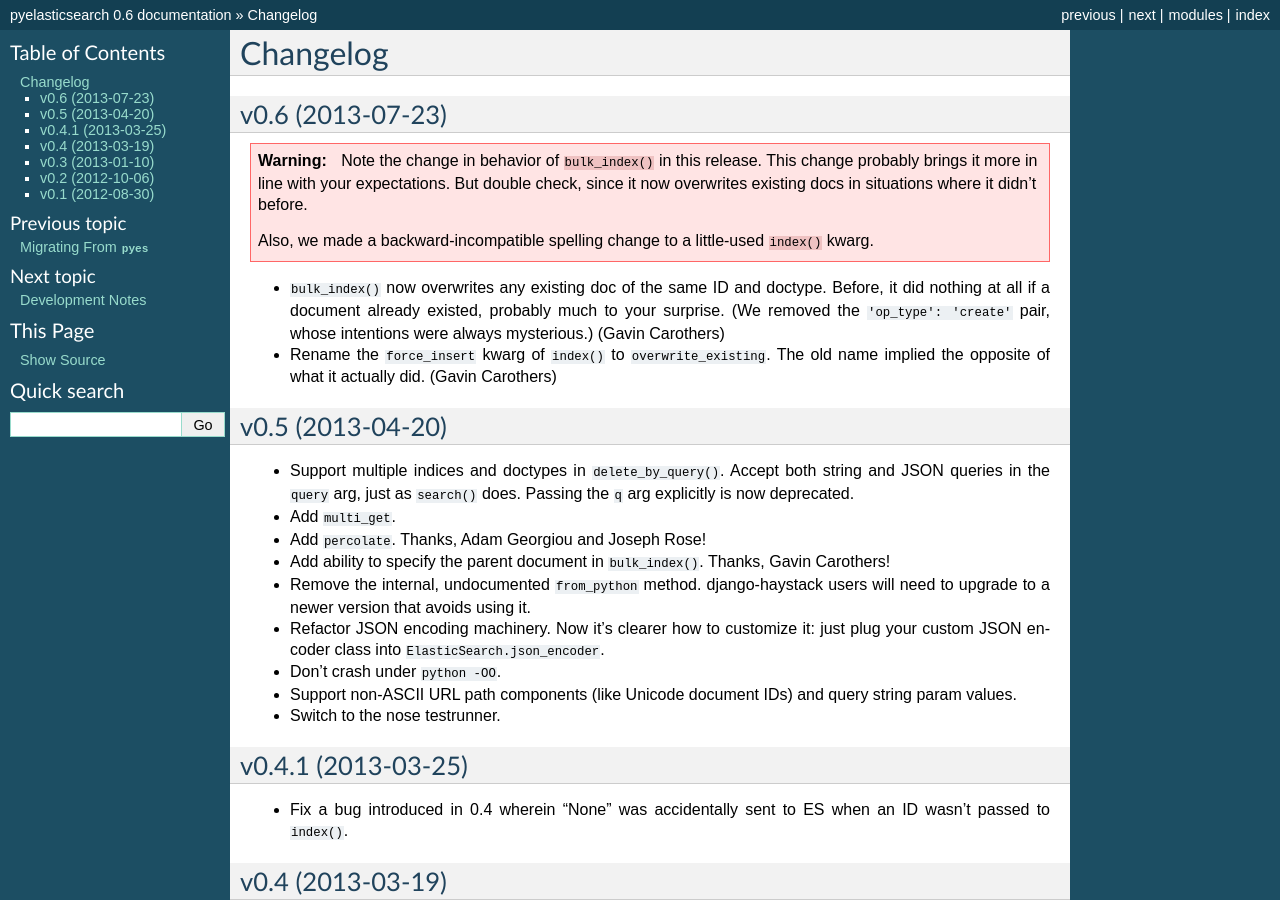
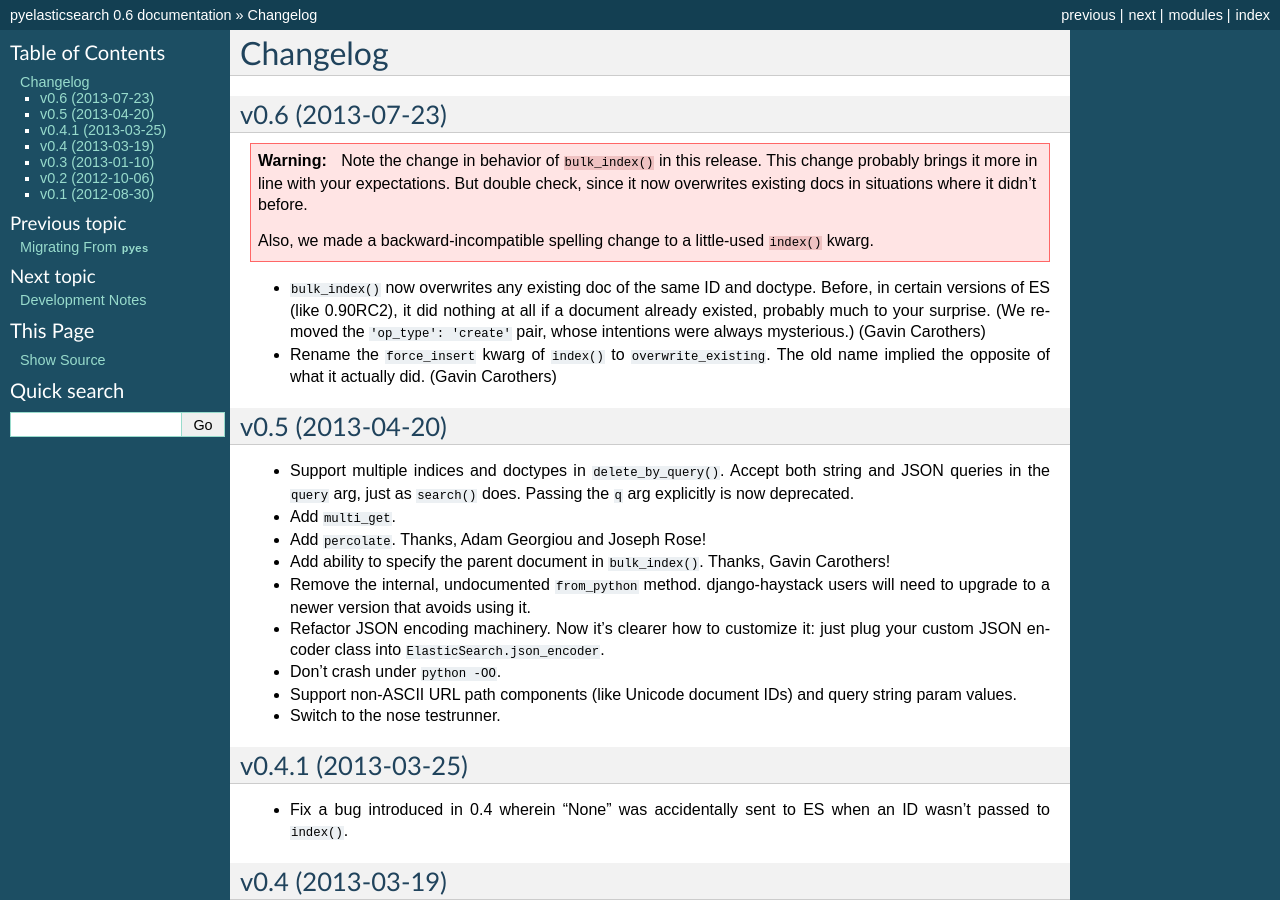
Before and after one commit to pyelasticsearch/pyelasticsearch, a Sphinx documentation site: the page built from docs/source/changelog.rst, in a window 1280 px wide and 900 px high. Built offline with Sphinx 7.4.7, drawn with Linux system fonts in a browser that asks for light colours.

Commit message:
Clarify in release notes that the bulk_index bug was ES-version-specific.

```diff
--- a/docs/source/changelog.rst
+++ b/docs/source/changelog.rst
@@ -14,9 +14,10 @@
   ``index()`` kwarg.
 
 * ``bulk_index()`` now overwrites any existing doc of the same ID and doctype.
-  Before, it did nothing at all if a document already existed, probably much to
-  your surprise. (We removed the ``'op_type': 'create'`` pair, whose intentions
-  were always mysterious.) (Gavin Carothers)
+  Before, in certain versions of ES (like 0.90RC2), it did nothing at all if a
+  document already existed, probably much to your surprise. (We removed the
+  ``'op_type': 'create'`` pair, whose intentions were always mysterious.)
+  (Gavin Carothers)
 * Rename the ``force_insert`` kwarg of ``index()`` to ``overwrite_existing``.
   The old name implied the opposite of what it actually did. (Gavin Carothers)
 
```
